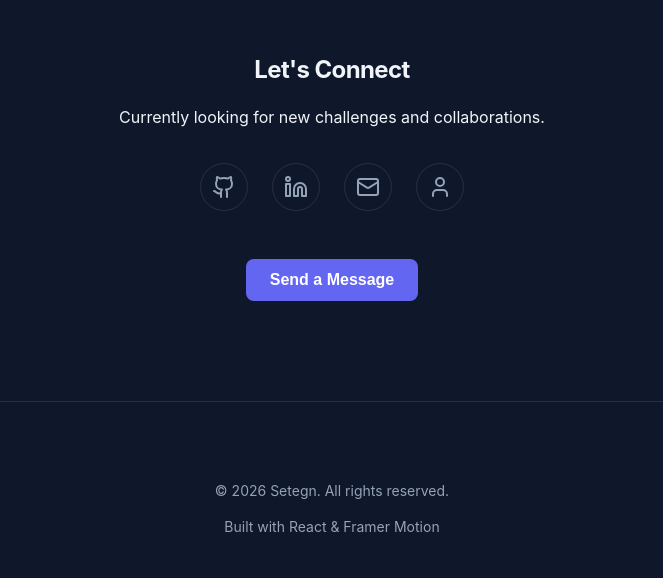
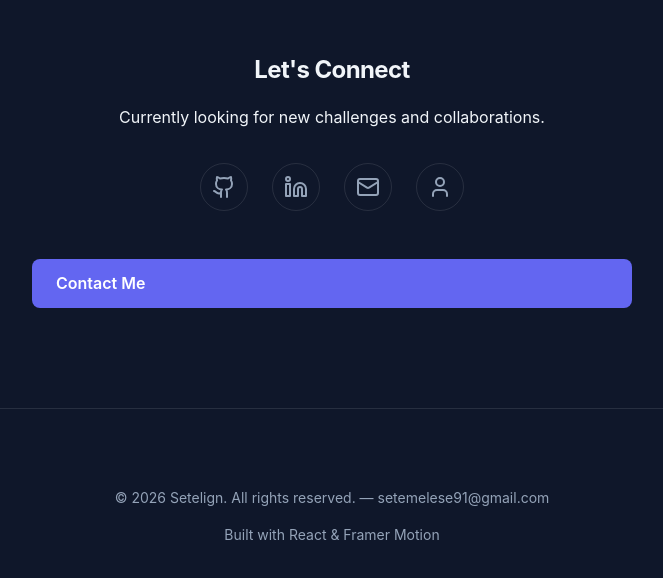
Before and after one commit to zjesiut/portifolio, a React (Vite) app: page / in a window 1280 px wide. Shown: the part 3235-3813 px from the top of the page, without its empty margins (308-971 px from the left). Built offline with nearby package versions, Linux system fonts and the light colour scheme; no server answers.

Commit message:
Add contact email, demo links, and resume CTA

```diff
--- a/src/App.jsx
+++ b/src/App.jsx
@@ -65,7 +65,7 @@ export default function Portfolio() {
       desc: "A comprehensive platform for course management, student progress tracking, and interactive learning modules built with React and Node.js.",
       tags: ["React", "Node.js", "MongoDB", "Express"],
       github: "https://github.com/zjesiut/smart-school-",
-      link: "#",
+      link: "https://github.com/zjesiut/smart-school-",
       image: "https://images.unsplash.com/photo-1501504905252-473c47e087f8?q=80&w=1074&auto=format&fit=crop"
     },
     {
@@ -73,7 +73,7 @@ export default function Portfolio() {
       desc: "Full-stack movie platform with premium subscription features, Chapa payment integration, and seamless video playback.",
       tags: ["React", "Express", "Chapa API", "PostgreSQL"],
       github: "https://github.com/zjesiut/moviestream",
-      link: "#",
+      link: "https://github.com/zjesiut/moviestream",
       image: "https://images.unsplash.com/photo-1536440136628-849c177e76a1?q=80&w=1025&auto=format&fit=crop"
     },
     {
@@ -81,7 +81,7 @@ export default function Portfolio() {
       desc: "Institutional application for managing course enrollments, student records, and academic schedules with automated validation.",
       tags: ["React", "Firebase", "TailwindCSS"],
       github: "https://github.com/zjesiut/smart-school-",
-      link: "#",
+      link: "https://github.com/zjesiut/smart-school-",
       image: "https://images.unsplash.com/photo-1434030216411-0b793f4b4173?q=80&w=1170&auto=format&fit=crop"
     }
   ];
@@ -394,26 +394,26 @@ export default function Portfolio() {
               whileInView={{ opacity: 1, y: 0 }}
               viewport={{ once: true }}
             >
-              <a href="#" className="social-link"><GithubIcon /></a>
-              <a href="#" className="social-link"><LinkedInIcon /></a>
-              <a href="#" className="social-link"><MailIcon /></a>
-              <a href="#" className="social-link"><UserIcon /></a>
+              <a href="https://github.com/zjesiut" target="_blank" rel="noopener noreferrer" className="social-link" aria-label="GitHub"><GithubIcon /></a>
+              <a href="#" className="social-link" aria-label="LinkedIn"><LinkedInIcon /></a>
+              <a href="mailto:setemelese91@gmail.com" className="social-link" aria-label="Email"><MailIcon /></a>
+              <a href="/resume.pdf" target="_blank" rel="noopener noreferrer" className="social-link" aria-label="Resume"><UserIcon /></a>
             </motion.div>
 
             <motion.div
               style={{ marginTop: "3rem" }}
               {...fadeIn}
             >
-              <button className="btn btn-primary" style={{ margin: "0 auto" }}>
-                Send a Message
-              </button>
+              <a href="mailto:setemelese91@gmail.com?subject=Opportunity%20Inquiry" className="btn btn-primary" style={{ margin: "0 auto", textDecoration: 'none' }}>
+                Contact Me
+              </a>
             </motion.div>
           </div>
         </section>
       </main>
 
       <footer>
-        <p>&copy; {new Date().getFullYear()} Setegn. All rights reserved.</p>
+        <p>&copy; {new Date().getFullYear()} Setelign. All rights reserved. — <a href="mailto:setemelese91@gmail.com">setemelese91@gmail.com</a></p>
         <p style={{ marginTop: "0.5rem" }}>Built with React & Framer Motion</p>
       </footer>
     </div>
```
